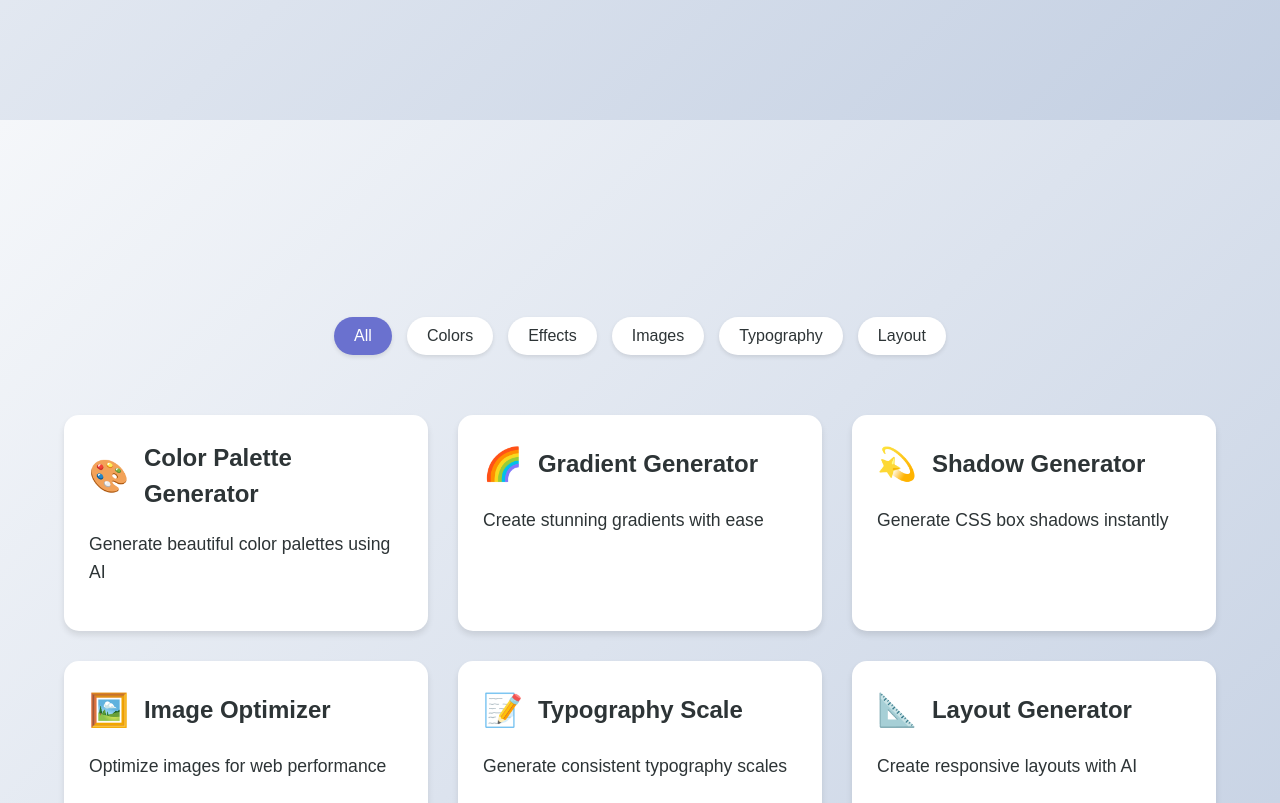
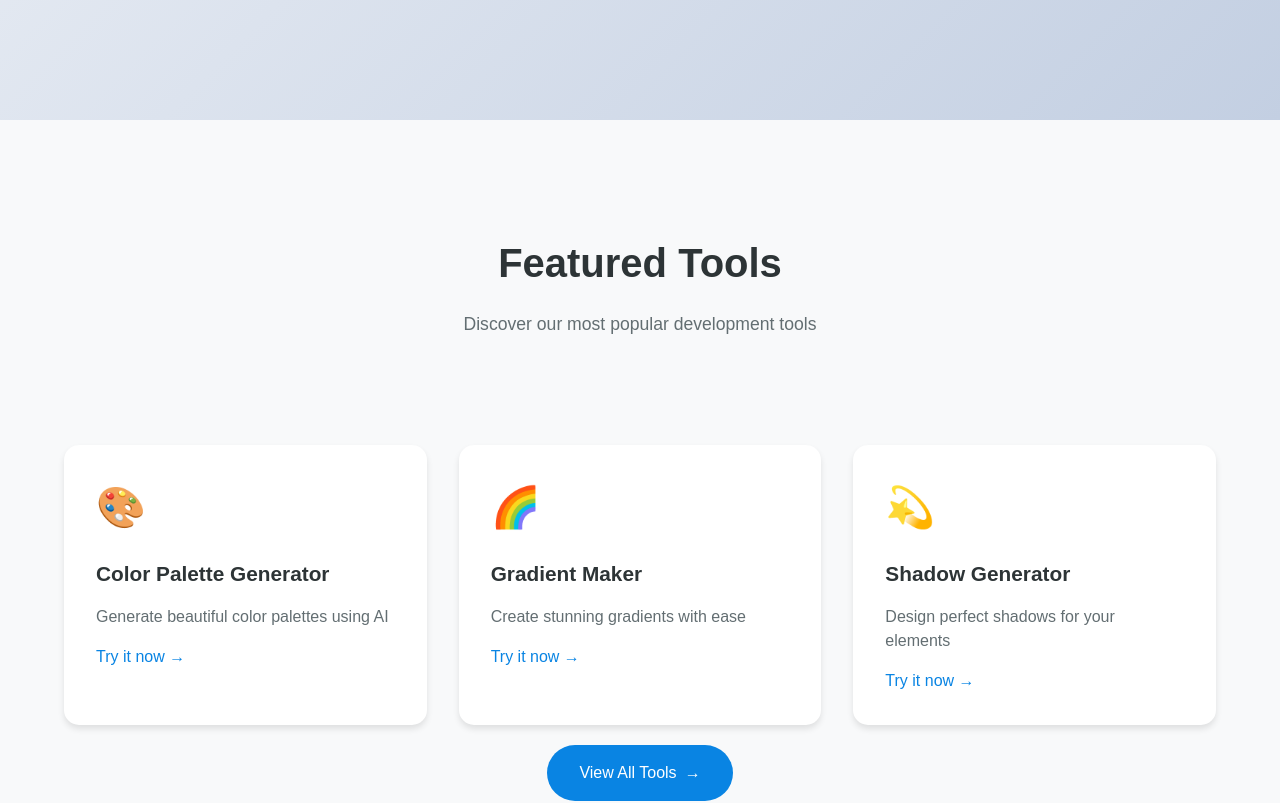
Before and after one commit to sivakumar6678/CodeCanvas, a React (Vite) app: page / in a window 1280 px wide. Shown: the part 1840-2643 px from the top of the page. Built offline with nearby package versions, Linux system fonts and the light colour scheme.

Commit message:
Refactor App component by replacing Tools with FeaturedTools, remove unused App.tsx file, and update animations in Contact page for improved visibility. Adjust styles in contact and hero components for better layout and responsiveness.

```diff
--- a/src/App.jsx
+++ b/src/App.jsx
@@ -5,6 +5,7 @@ import Hero from './components/Hero';
 import About from './pages/About';
 import Tools from './pages/Tools';
 import Contact from './pages/Contact';
+import FeaturedTools from './components/FeaturedTools';
 import "./styles/global.scss";
 
 const App = () => {
@@ -18,7 +19,7 @@ const App = () => {
               <>
                 <Hero />
                 <About />
-                <Tools />
+                <FeaturedTools />
                 <Contact />
               </>
             } />
--- /dev/null
+++ b/src/components/FeaturedTools.jsx
@@ -0,0 +1,75 @@
+import React, { useEffect } from 'react';
+import { Link } from 'react-router-dom';
+import gsap from 'gsap';
+import { ScrollTrigger } from 'gsap/ScrollTrigger';
+import '../styles/featured-tools.scss';
+
+gsap.registerPlugin(ScrollTrigger);
+
+const FeaturedTools = () => {
+  const featuredTools = [
+    {
+      id: 1,
+      title: 'Color Palette Generator',
+      description: 'Generate beautiful color palettes using AI',
+      icon: '🎨',
+      path: '/tools/palette-generator'
+    },
+    {
+      id: 2,
+      title: 'Gradient Maker',
+      description: 'Create stunning gradients with ease',
+      icon: '🌈',
+      path: '/tools/gradient-maker'
+    },
+    {
+      id: 3,
+      title: 'Shadow Generator',
+      description: 'Design perfect shadows for your elements',
+      icon: '💫',
+      path: '/tools/shadow-generator'
+    }
+  ];
+
+  useEffect(() => {
+    gsap.from('.featured-tool', {
+      scrollTrigger: {
+        trigger: '.featured-tools',
+        start: 'top center+=100',
+        toggleActions: 'play none none reverse'
+      },
+      y: 60,
+      opacity: 1,
+      duration: 1,
+      stagger: 0.2,
+      ease: 'power3.out'
+    });
+  }, []);
+
+  return (
+    <section className="featured-tools" id="featured">
+      <div className="container">
+        <h2>Featured Tools</h2>
+        <p className="section-desc">Discover our most popular development tools</p>
+
+        <div className="tools-grid">
+          {featuredTools.map((tool) => (
+            <Link to={tool.path} key={tool.id} className="featured-tool">
+              <div className="tool-icon">{tool.icon}</div>
+              <h3>{tool.title}</h3>
+              <p>{tool.description}</p>
+              <span className="tool-link">Try it now →</span>
+            </Link>
+          ))}
+        </div>
+
+        <Link to="/tools" className="view-all-btn">
+          View All Tools
+          <span>→</span>
+        </Link>
+      </div>
+    </section>
+  );
+};
+
+export default FeaturedTools;
--- a/src/pages/Contact.jsx
+++ b/src/pages/Contact.jsx
@@ -66,7 +66,7 @@ const Contact = () => {
     // Animate heading
     gsap.from('h1', {
       y: -50,
-      opacity: 0,
+      opacity: 1,
       duration: 1,
       scrollTrigger: {
         trigger: section,
@@ -77,7 +77,7 @@ const Contact = () => {
     // Animate description
     gsap.from('.contact-info h2, .contact-info p', {
       y: 30,
-      opacity: 0,
+      opacity: 1,
       duration: 1,
       stagger: 0.2,
       scrollTrigger: {
@@ -89,7 +89,7 @@ const Contact = () => {
     // Animate social links
     gsap.from('.social-link', {
       scale: 0,
-      opacity: 0,
+      opacity: 1,
       duration: 0.5,
       stagger: 0.1,
       ease: 'back.out(1.7)',
--- a/src/styles/contact.scss
+++ b/src/styles/contact.scss
@@ -65,7 +65,6 @@
               left: 0;
               width: 100%;
               height: 100%;
-              background: red;
               transform: translateX(-100%);
               transition: transform 0.4s ease;
               z-index: 1;
@@ -81,11 +80,11 @@
 
               .icon {
                 transform: rotate(360deg) scale(1.2);
-                color: white;
+                color: rgb(10, 0, 148);
               }
 
               .name {
-                color: white;
+                color: rgb(2, 0, 109);
                 transform: translateX(5px);
               }
             }
--- /dev/null
+++ b/src/styles/featured-tools.scss
@@ -0,0 +1,104 @@
+.featured-tools {
+  padding: 5rem 0;
+  background: #f8f9fa;
+
+  .container {
+    max-width: 1200px;
+    margin: 0 auto;
+    padding: 0 2rem;
+  }
+
+  h2 {
+    text-align: center;
+    font-size: 2.5rem;
+    margin-bottom: 1rem;
+    color: #2d3436;
+
+    @media (max-width: 768px) {
+      font-size: 2rem;
+    }
+  }
+
+  .section-desc {
+    text-align: center;
+    color: #636e72;
+    margin-bottom: 3rem;
+    font-size: 1.1rem;
+  }
+
+  .tools-grid {
+    display: grid;
+    grid-template-columns: repeat(auto-fit, minmax(280px, 1fr));
+    gap: 2rem;
+    margin-bottom: 5rem;
+  }
+
+  .featured-tool {
+    background: white;
+    padding: 2rem;
+    border-radius: 15px;
+    text-decoration: none;
+    color: #2d3436;
+    transition: all 0.3s ease;
+    box-shadow: 0 4px 6px rgba(0, 0, 0, 0.1);
+
+    &:hover {
+      transform: translateY(-5px);
+      box-shadow: 0 8px 15px rgba(0, 0, 0, 0.1);
+
+      .tool-link {
+        color: #0984e3;
+        transform: translateX(5px);
+      }
+    }
+
+    .tool-icon {
+      font-size: 2.5rem;
+      margin-bottom: 1rem;
+    }
+
+    h3 {
+      font-size: 1.3rem;
+      margin-bottom: 0.5rem;
+    }
+
+    p {
+      color: #636e72;
+      margin-bottom: 1rem;
+    }
+
+    .tool-link {
+      color: #0984e3;
+      font-weight: 500;
+      transition: all 0.3s ease;
+    }
+  }
+
+  .view-all-btn {
+    display: flex;
+    align-items: center;
+    justify-content: center;
+    gap: 0.5rem;
+    background: #0984e3;
+    color: white;
+    text-decoration: none;
+    padding: 1rem 2rem;
+    border-radius: 30px;
+    margin: 5rem auto 0 auto;
+    width: fit-content;
+    font-weight: 500;
+    transition: all 0.3s ease;
+
+    span {
+      transition: transform 0.3s ease;
+    }
+
+    &:hover {
+      background: #0773c5;
+
+      span {
+        transform: translateX(5px);
+      }
+    }
+  }
+}
--- a/src/styles/hero.scss
+++ b/src/styles/hero.scss
@@ -32,8 +32,8 @@
 
   .hero-content {
     text-align: center;
-    max-width: 800px;
-    margin: 0 auto;
+    max-width: 1500px;
+    margin: -150px auto 0 auto;
     color: white;
     position: relative;
     padding: 2rem;
```
Also changed, not shown: src/App.tsx (deleted, +0 -19 lines), 1 other file (tests, documents, lock files or other folders).
